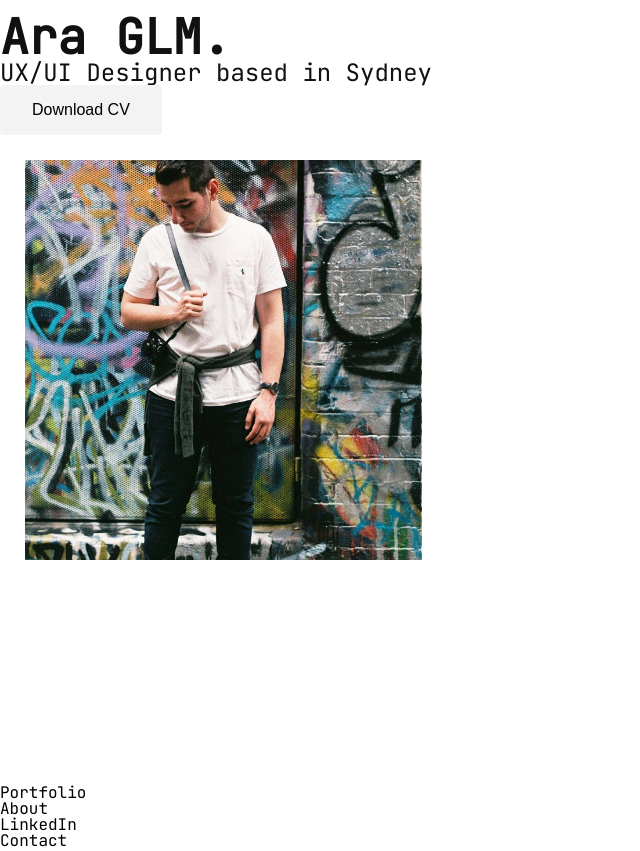
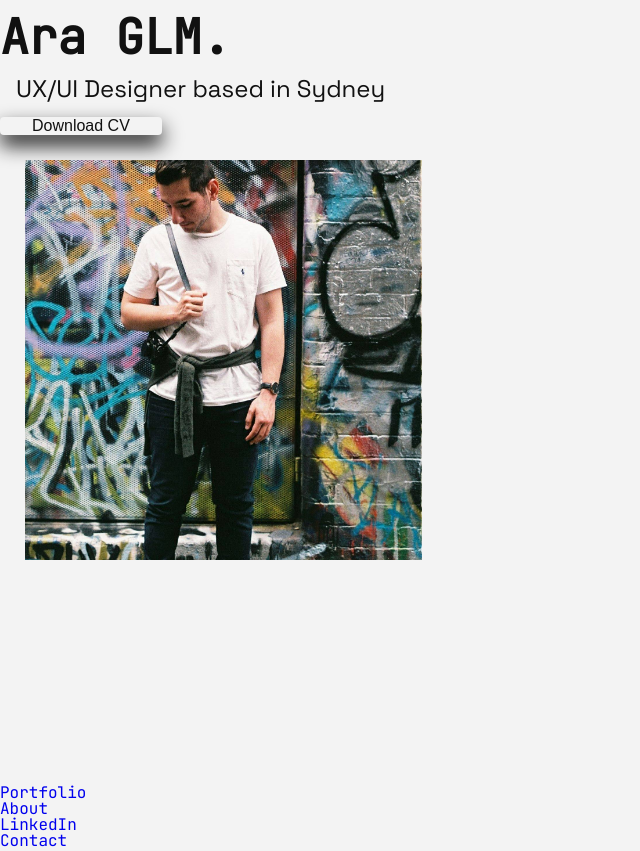
Before and after one commit to agalexei/UX_UI_HW_17, a plain HTML site: page index.html in a window 1280 px wide. Shown: the part 246-1097 px from the top of the page, without its empty margins (0-640 px from the left). Drawn offline with Linux system fonts and the light colour scheme.

Commit message:
updated version

```diff
--- a/CSS/style.css
+++ b/CSS/style.css
@@ -103,16 +103,24 @@ input, select {
 
 
 /* This is my text below */
-
+* {
+    margin: 0;
+    padding: 0;
+    text-decoration: none;
+}
+body {
+    background-color: #F3F3F3;
+}
 h1 {color: #111111;
 font-size: 48px;
 font-family: 'JetBrains Mono', monospace;
 font-weight: medium;
 }
 p {color: #111111;
-font-family: 'JetBrains Mono', monospace;
-font-weight: regular;
+font-family: 'Space Grotesk', sans-serif;
 font-size: 24px;
+padding: 16px;
+margin: 0;
 }
 
 .nav {
@@ -129,11 +137,25 @@ padding: 1%
     width: 73%;
     padding: 1%;
 }
-.links ul {
-   width: 50%;
-   margin-left: 0;
-   font-family: jetBrains mono;
+
+ul{
+
 }
+
+ul li {
+    list-style: none;
+    width: 50%;
+    font-family: 'JetBrains Mono', monospace;
+}
+ul li a {
+display: block;
+text-decoration: none;
+font-size: 24px;
+color: #111111;
+padding: 0 32px;
+cursor: pointer;
+}
+
 .logo {
     text-align: center;
 }
@@ -148,10 +170,14 @@ padding: 1%
 }
 .button1 {
 background-color: #F3F3F3;
+display: block;
+color: #111111;
 border: none;
-padding: 16px 32px;
+padding: 0 32px;
 text-align: center;
 display: inline-block;
 font-size: 16px;
 border-radius: 4px;
+cursor: pointer;
+box-shadow: 0 10px 20px  #111111;
 }
--- a/index.html
+++ b/index.html
@@ -4,19 +4,25 @@
     <meta charset="UTF-8">
     <meta name="viewport" content="=device-width, initial-scale=1.0">
     <title>Ara GLM. UX UI Design</title>
-    <link rel="stylesheet" href="CSS/style.css">
     <link rel="preconnect" href="https://fonts.gstatic.com">
     <link href="https://fonts.googleapis.com/css2?family=JetBrains+Mono&display=swap" rel="stylesheet">
+    <link rel="preconnect" href="https://fonts.gstatic.com">
+   <link href="https://fonts.googleapis.com/css2?family=Space+Grotesk&display=swap" rel="stylesheet">
+
+<link rel="stylesheet" href="CSS/style.css">
 </head>
 
 <body>
 <div class="logo">
       <img src="images/logo.png" alt="logo">
 </div>
+
 <section>
    <h1>Ara GLM.</h1>
    <p>UX/UI Designer based in Sydney</p>
-   <button class="button1">Download CV</button>
+   <a href="CV/AG_CV.pdf" target="_blank">
+      <button class="button1">Download CV</button>
+   </a>
 </section>
 
 <div class="navigation"></div>
@@ -25,14 +31,22 @@
       <img src="images/me.png" alt="profile photo" height="400px">
 </section>
 
-<div class="links">
+<nav class="links">
    <ul>
-      <li>Portfolio</li>
-      <li>About</li>
-      <li>LinkedIn</li>
+      <a href="index.html">
+         <li>Portfolio</li>
+      </a>
+      <a href="about.html">
+         <li>About</li>
+      </a>
+      <a href=https://linkedin.com/in/aragiulambarian target="_blank">
+         <li>LinkedIn</li>
+      </a>
+      <a href="contact.html">
       <li>Contact</li>
+   </a>
    </ul>
-</div>
+</nav>
 
 </body>
 </html>
```
Also changed, not shown: about.html (added, +11 -0 lines), contact.html (added, +11 -0 lines), 2 other files.
